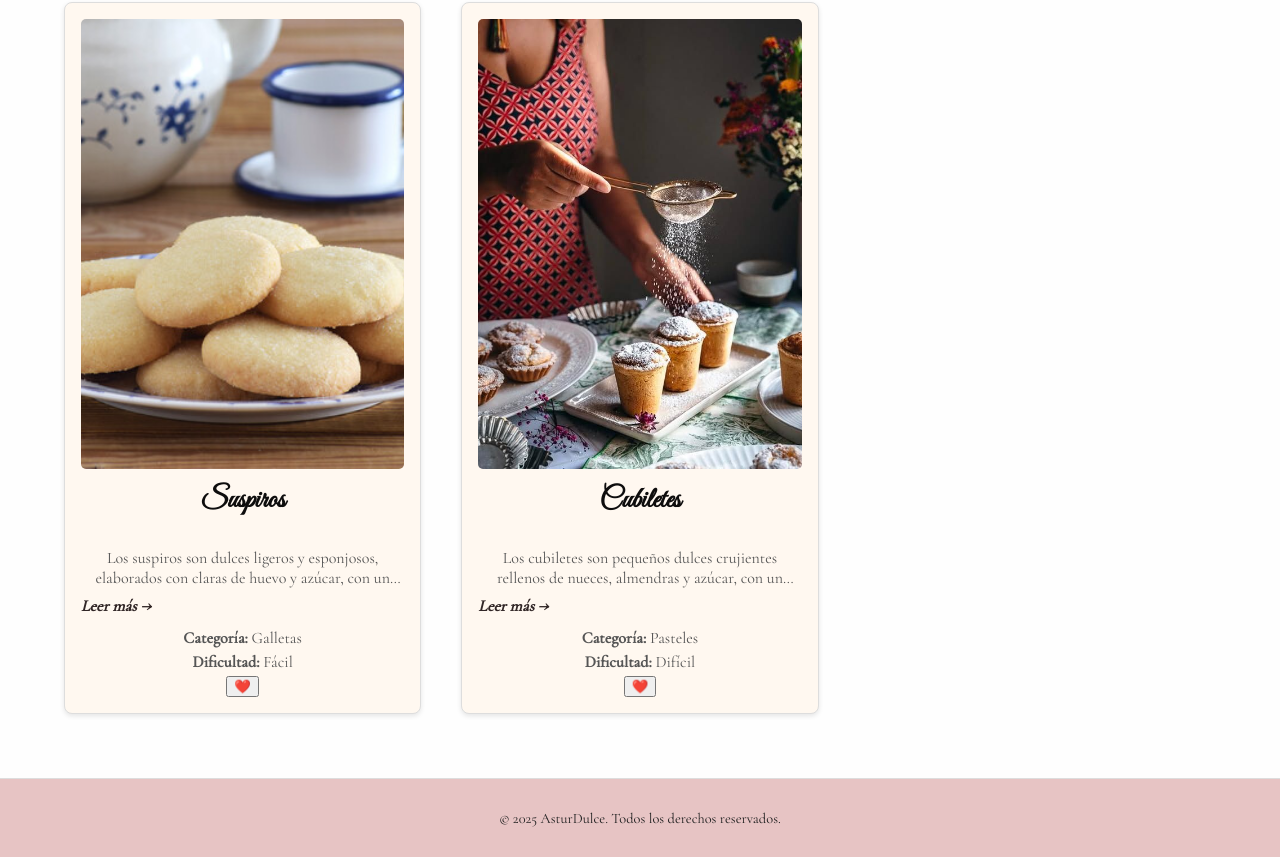
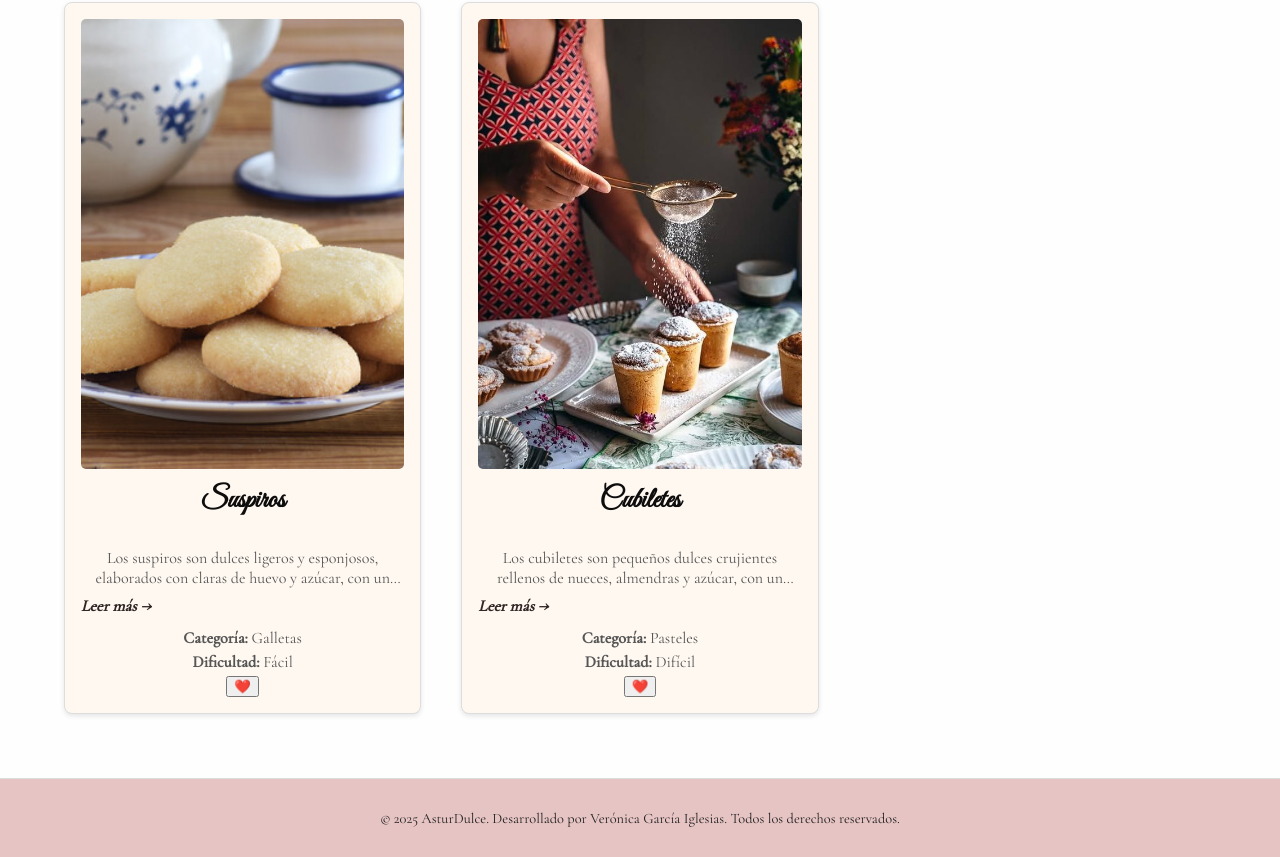
Before and after one commit to veronica-gi/AsturDulce, a React (Vite) app: page / in a window 1280 px wide. Shown: the part 4051-4908 px from the top of the page. Built offline with nearby package versions, Linux system fonts and the light colour scheme.

Commit message:
feat: añadir nombre del autor en el footer

```diff
--- a/src/ui/components/Footer.jsx
+++ b/src/ui/components/Footer.jsx
@@ -4,7 +4,7 @@ import "../css/Footer.css";
 const Footer = () => {
   return (
     <footer>
-      <p>&copy; 2025 AsturDulce. Todos los derechos reservados.</p>
+      <p>&copy; 2025 AsturDulce. Desarrollado por Verónica García Iglesias. Todos los derechos reservados.</p>
     </footer>
   );
 };
```
